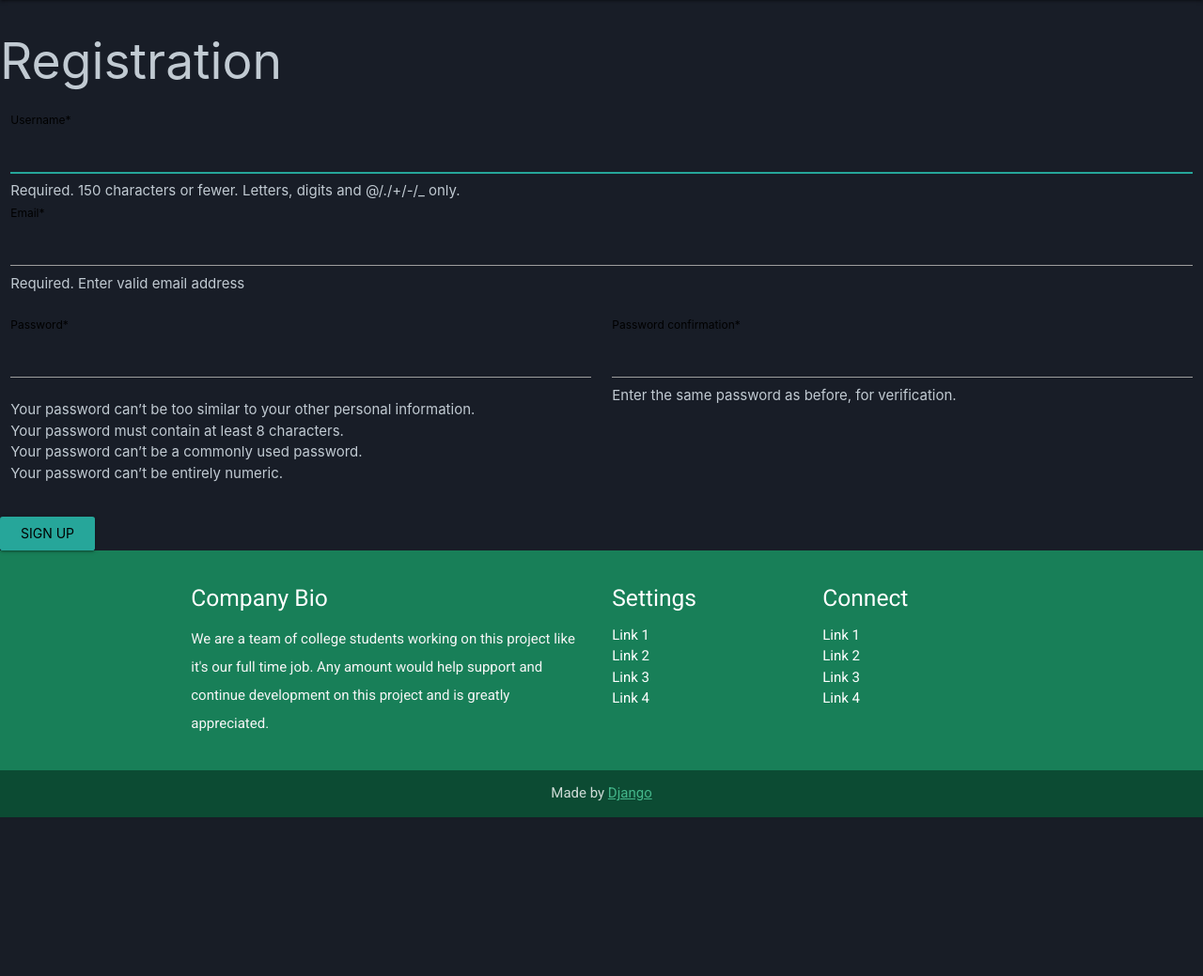
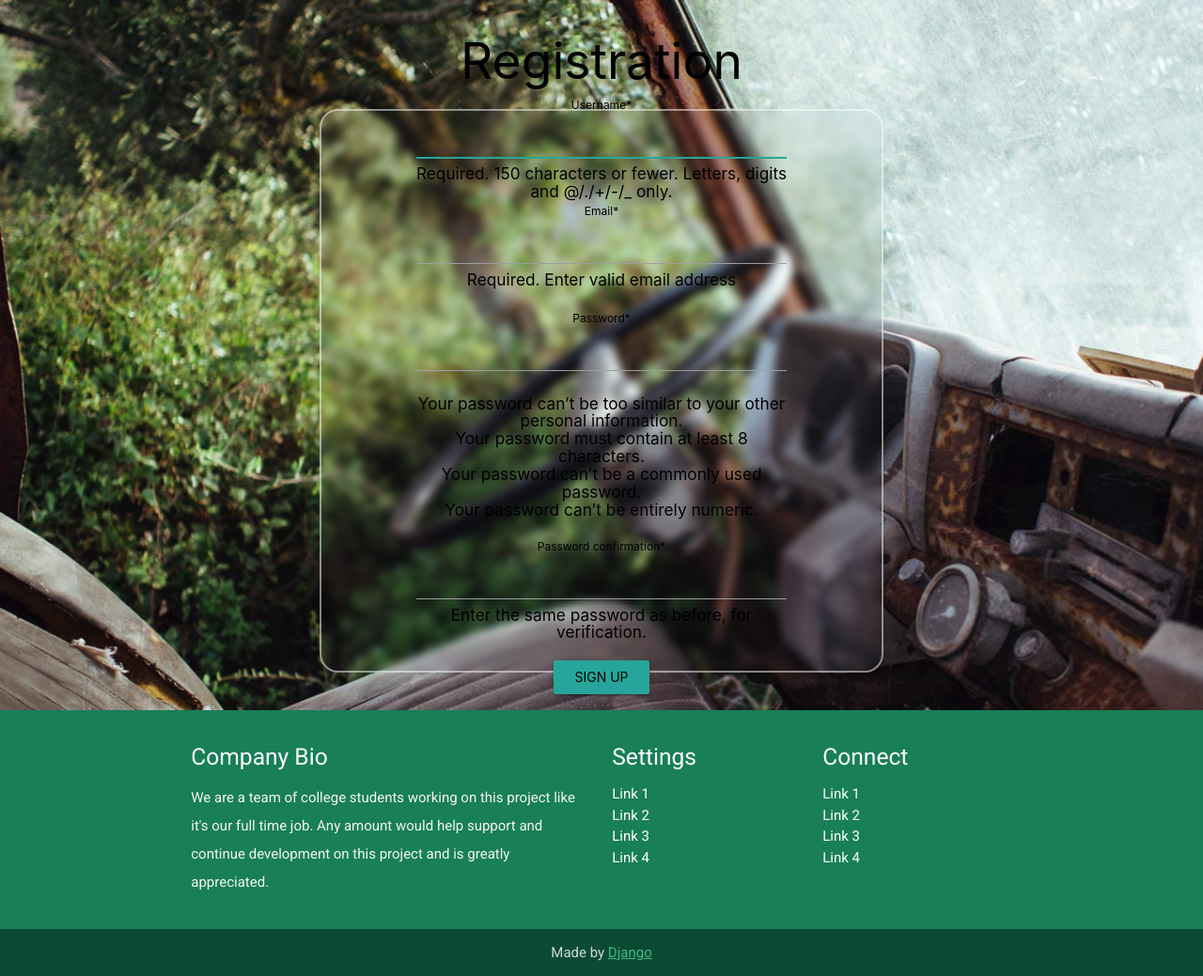
Before and after one commit to acman/py_june, a Django app: page /users/signup/ in a window 1280 px wide. Shown: the part 64-1103 px from the top of the page at 94% size. Before the commit the page ends 934 px from the top, so only its background shows below. Run offline with Django 5.2, Linux system fonts and the light colour scheme; some libraries are stand-ins or nearby versions.

Commit message:
sign up page (#13)
Co-authored-by: Nikita <nikita88575@localhost.localdomain>

```diff
--- a/static/css/style.css
+++ b/static/css/style.css
@@ -185,8 +185,18 @@
    }
  }
 
-.login-page {
+ .login-page {
   background-image: url("/static/images/background1.jpg");
+  background-size: cover;
+  width: 100%;
+  height: 100%;
+  display: inline-block;
+  color: #000;
+
+}
+
+.signup-page {
+  background-image: url("/static/images/background2.jpg");
   background-size: cover;
   width: 100%;
   height: 100%;
@@ -211,7 +221,29 @@
 
 }
 
+.signup-window {
+  width: 80%;
+  height: 600px;
+  display: flex;
+  color: #000;
+  max-width: 600px;
+  align-items: center;
+  border-radius: 20px;
+  flex-direction: column;
+  justify-content: center;
+  background: transparent;
+  backdrop-filter: blur(5px);
+  border: 2px solid rgba(255,255,255,0.5);
+}
+
 .login-form {
+  width: 70%;
+  color: #000;
+  max-width: 500px;
+  text-align: center;
+}
+
+.signup-form {
   width: 70%;
   color: #000;
   max-width: 500px;
--- a/templates/users/signup.html
+++ b/templates/users/signup.html
@@ -3,10 +3,15 @@
 {% load crispy_forms_tags %}
 
 {% block body %}
-<h2>Registration</h2>
-  <form method="post" class="signup-form">
-    {% csrf_token %}
-    {% crispy form %}
-  </form>
-
+<div class="signup-page">
+  <div class="row center">
+    <h2>Registration</h2>
+    <div class="row center signup-window">
+      <form method="post" class="signup-form">
+        <h5>{% csrf_token %}</h5>
+        <h6>{% crispy form %}</h6>
+      </form>
+    </div>
+  </div>
+</div>
 {% endblock %}
--- a/users/forms.py
+++ b/users/forms.py
@@ -25,8 +25,8 @@ class SignUpForm(UserCreationForm):
                 Column("email", css_class="col s12"),
             ),
             Row(
-                Column("password1", css_class="col s6"),
-                Column("password2", css_class="col s6"),
+                Column("password1", css_class="col s12"),
+                Column("password2", css_class="col s12"),
             ),
             Submit("submit", "Sign Up", css_class="btn waves-effect waves-light"),
         )
```
